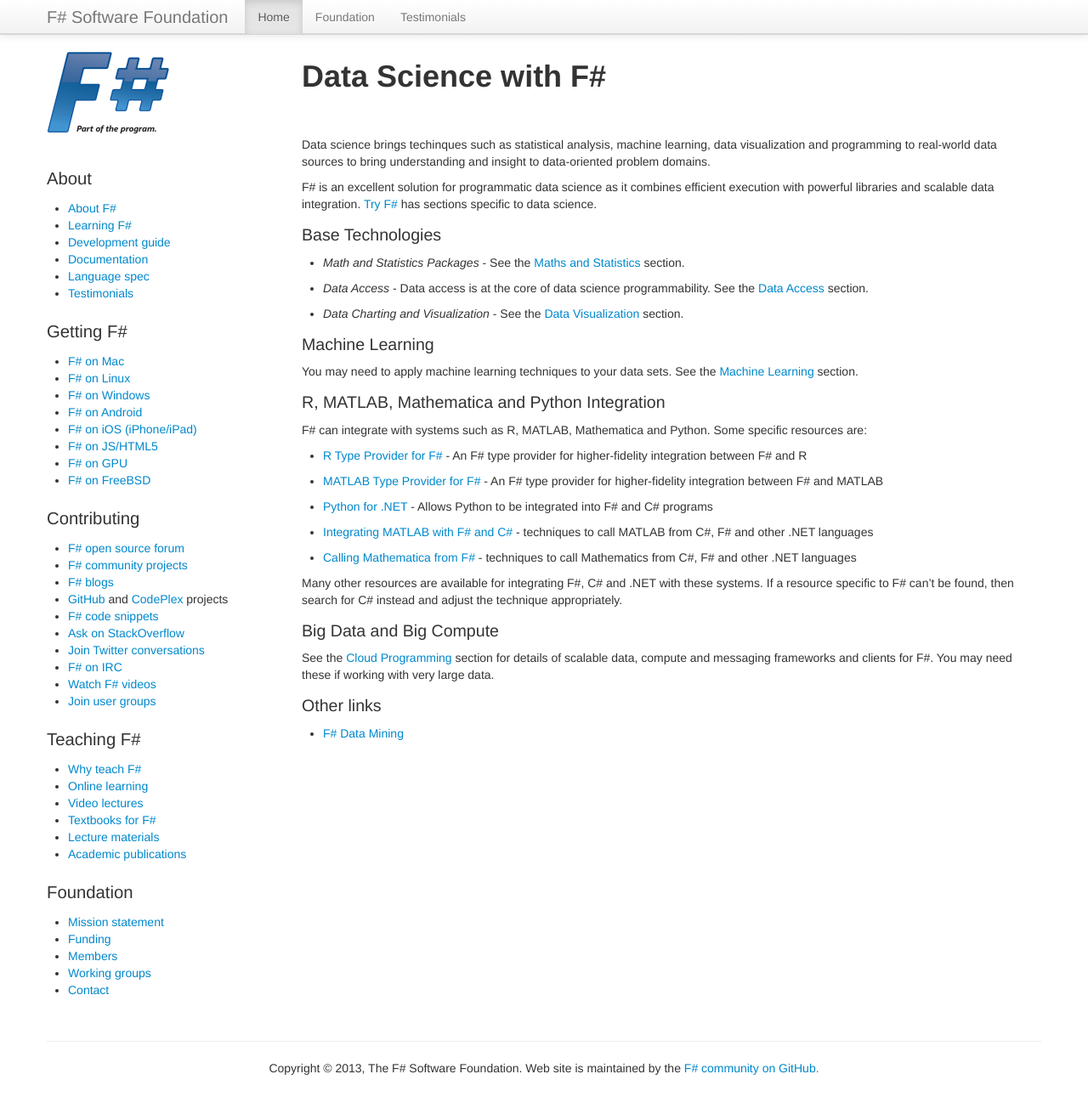
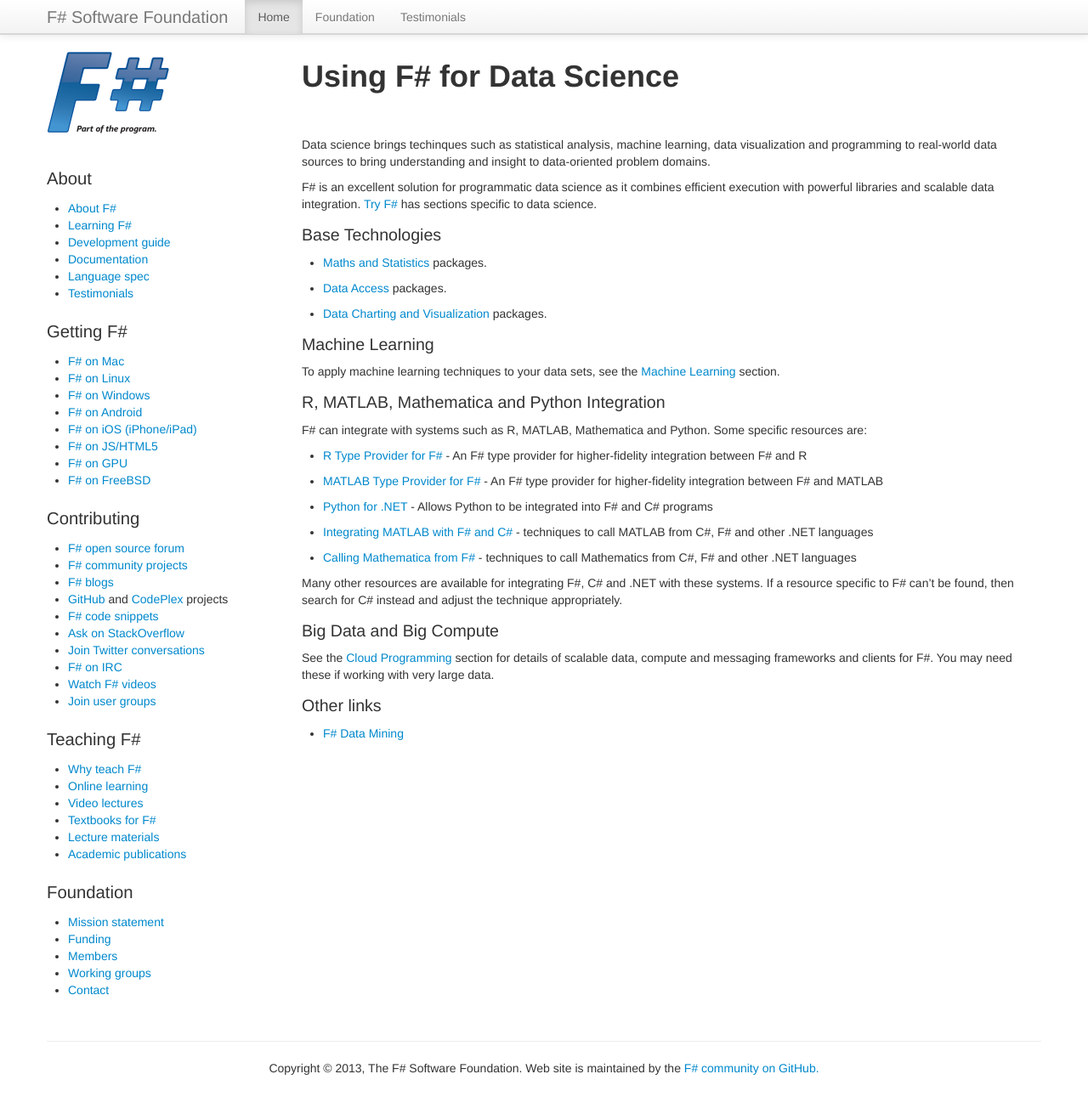
Before and after one commit to fsharp/fsharp.org, a Jekyll site: the page built from data-science/index.md, in a window 1280 px wide and 1317 px high. Shown: the top 1304 px of the window at 85% size. Built offline with Jekyll 4.4.1, drawn with Linux system fonts in a browser that asks for light colours; nearby versions of some CDN libraries; some web fonts are replaced; comment, search, counter and statistics services are not loaded.

Commit message:
Update index.md

```diff
--- a/data-science/index.md
+++ b/data-science/index.md
@@ -1,7 +1,7 @@
 ---
 layout: page
 title: Data Science | The F# Software Foundation
-headline: Data Science with F#
+headline: Using F# for Data Science
 ---
 
 Data science brings techinques such as statistical analysis, machine learning, data visualization and programming to
@@ -12,13 +12,13 @@
 
 ### Base Technologies
 
-* *Math and Statistics Packages*  - See the [Maths and Statistics](/math) section.
-* *Data Access* - Data access is at the core of data science programmability. See the [Data Access](/data-access) section.
-* *Data Charting and Visualization* - See the [Data Visualization](/data-visualization) section.
+* [Maths and Statistics](/math) packages.
+* [Data Access](/data-access) packages.
+* [Data Charting and Visualization](/data-visualization) packages.
 
 ### Machine Learning
 
-You may need to apply machine learning techniques to your data sets. See the [Machine Learning](/machine-learning) section.
+To apply machine learning techniques to your data sets, see the [Machine Learning](/machine-learning) section.
 
 ### R, MATLAB, Mathematica and Python Integration
 
```
